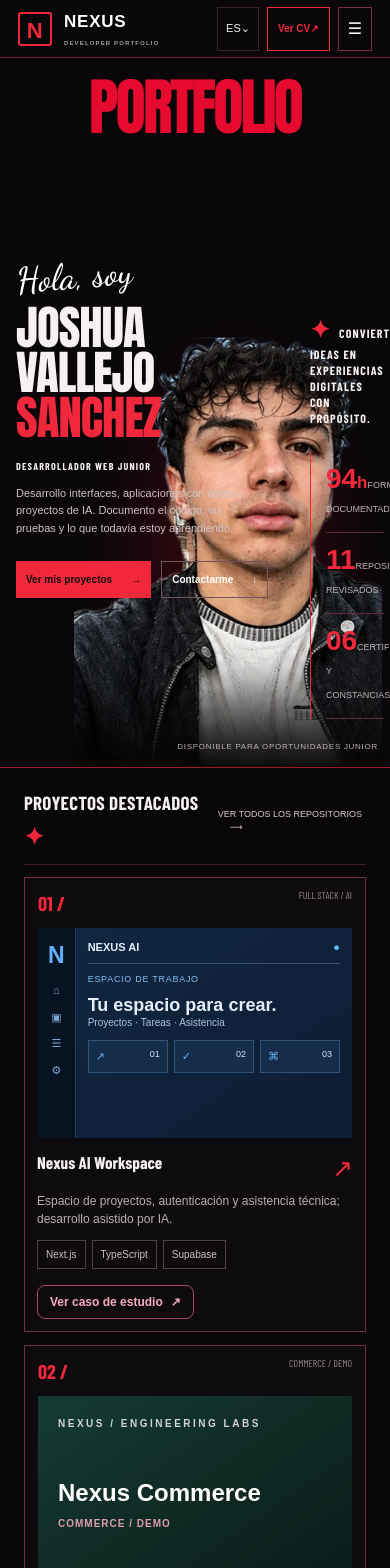
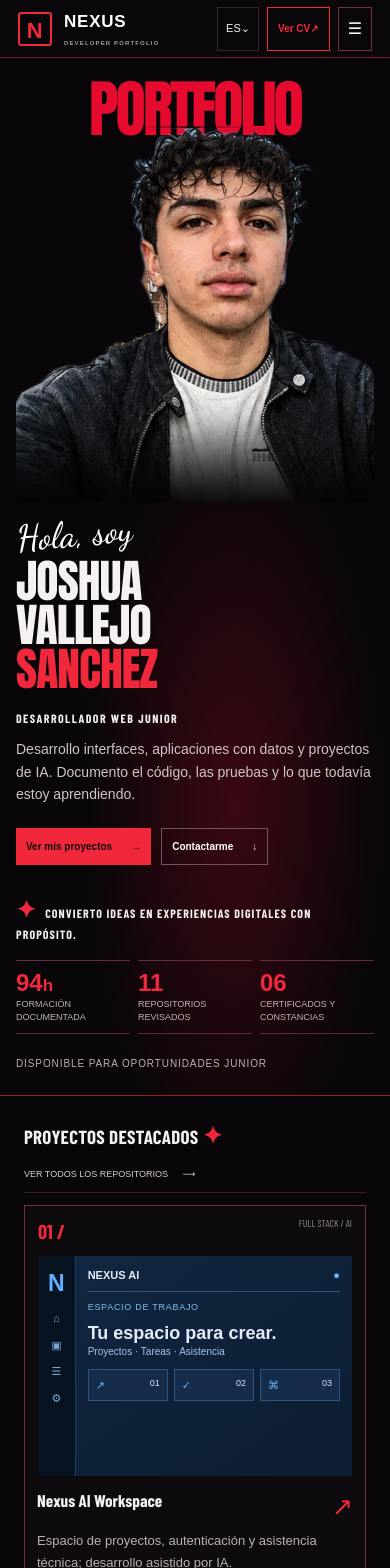
Before and after one commit to Dleteo/Nexus-AI, a Next.js app: page / in a window 390 px wide. Shown: the top 1568 px of the page. Built offline with nearby package versions, Linux system fonts and the light colour scheme; a web font is replaced by a local one.

Commit message:
style: repair responsive portrait layout, project cards and certificate readability

```diff
--- a/components/career/EditorialPortfolio.module.css
+++ b/components/career/EditorialPortfolio.module.css
@@ -217,3 +217,64 @@
     transition-duration:0.01ms!important
   }
 }
+
+
+/* Responsive editorial repair: prevent portrait/copy collision and give
+   documented credentials a readable, distinct presentation. */
+.certificateSummary{display:flex;flex-wrap:wrap;align-items:baseline;gap:6px 16px;margin-top:19px;padding:14px;border:1px solid #783542;background:#1c1017;color:#f2c7d1}
+.certificateSummary strong{font-size:clamp(13px,1.3vw,17px);line-height:1.4}
+.certificateSummary span{font-size:12px;color:#e4b1be}
+.education li{grid-template-columns:minmax(55px,auto) minmax(0,1fr);gap:13px}
+.education li strong{font-size:clamp(12px,1vw,15px)}
+.education li small{font-size:11px;line-height:1.5}
+.sectionLink{display:inline-flex;align-items:center;min-height:44px;font-size:13px;font-weight:700}
+.projectCard{display:flex;flex-direction:column}
+.projectCopy{display:flex;flex:1;flex-direction:column}
+.projectCopy > a:last-child{align-self:flex-start;margin-top:auto}
+.projectTitle h3{font-size:clamp(17px,1.5vw,22px)}
+.projectCopy p{font-size:13px;line-height:1.65}
+@media(min-width:761px) and (max-width:1250px){
+  .hero{grid-template-columns:repeat(2,minmax(0,1fr));min-height:690px}
+  .heroLeft{width:100%;padding-left:clamp(24px,3vw,48px);padding-bottom:90px}
+  .heroLeft h1{font-size:clamp(55px,6vw,76px)}
+  .heroPortrait{left:37%;width:50%;height:69%;pointer-events:none}
+  .heroRight{top:auto;bottom:85px;right:2.5%;width:17%}
+  .heroManifesto{font-size:11px}
+  .numbers strong{font-size:26px}
+  .numbers span{font-size:9px}
+  .projectGrid{grid-template-columns:repeat(2,minmax(0,1fr))}
+  .proof{grid-template-columns:repeat(2,minmax(0,1fr))}
+  .proofColumn:last-child{grid-column:1/-1;border-top:1px solid #52212a}
+}
+@media(max-width:760px){
+  .hero{min-height:0;display:flex;flex-direction:column;align-items:stretch;padding:0 20px 24px}
+  .heroBackdrop{position:relative;inset:auto;align-self:center;font-size:clamp(67px,16vw,125px);line-height:1;margin-top:20px}
+  .heroPortrait{position:relative;inset:auto;order:1;align-self:center;width:min(90%,410px);height:auto;aspect-ratio:4/4.2;margin-top:-30px;background-position:center 35%;z-index:2}
+  .heroLeft{position:relative;inset:auto;order:2;width:100%;padding:0;z-index:3}
+  .heroLeft h1{font-size:clamp(51px,11vw,76px);overflow-wrap:anywhere}
+  .heroDescription{max-width:56ch;font-size:14px}
+  .role{font-size:12px}
+  .heroRight{position:relative;inset:auto;order:3;width:100%;display:grid;grid-template-columns:1fr 1.4fr;gap:18px;align-items:center;margin-top:28px}
+  .heroManifesto{font-size:12px}
+  .numbers{margin:0;padding-left:15px}
+  .numbers>div{display:flex;gap:10px}
+  .numbers strong{font-size:28px}
+  .numbers span{font-size:10px}
+  .heroAvailability{position:relative;inset:auto;order:4;margin-top:22px;text-align:left;font-size:10px}
+  .projectGrid{grid-template-columns:1fr}
+  .proof{grid-template-columns:1fr}
+  .proofColumn:last-child{grid-column:auto}
+}
+@media(max-width:430px){
+  .hero{padding-inline:16px}
+  .heroBackdrop{font-size:16vw}
+  .heroPortrait{width:100%;margin-top:-14px}
+  .heroLeft h1{font-size:clamp(43px,11.7vw,58px)}
+  .heroRight{grid-template-columns:1fr}
+  .numbers{display:grid;grid-template-columns:repeat(3,minmax(0,1fr));gap:8px;border:0;padding:0}
+  .numbers>div{display:block;padding:10px 0;border-top:1px solid #63303c}
+  .numbers strong{font-size:24px}
+  .numbers span{display:block;font-size:9px}
+  .projectPicture{height:220px}
+  .sectionHeader{align-items:flex-start;flex-direction:column}
+}
```
